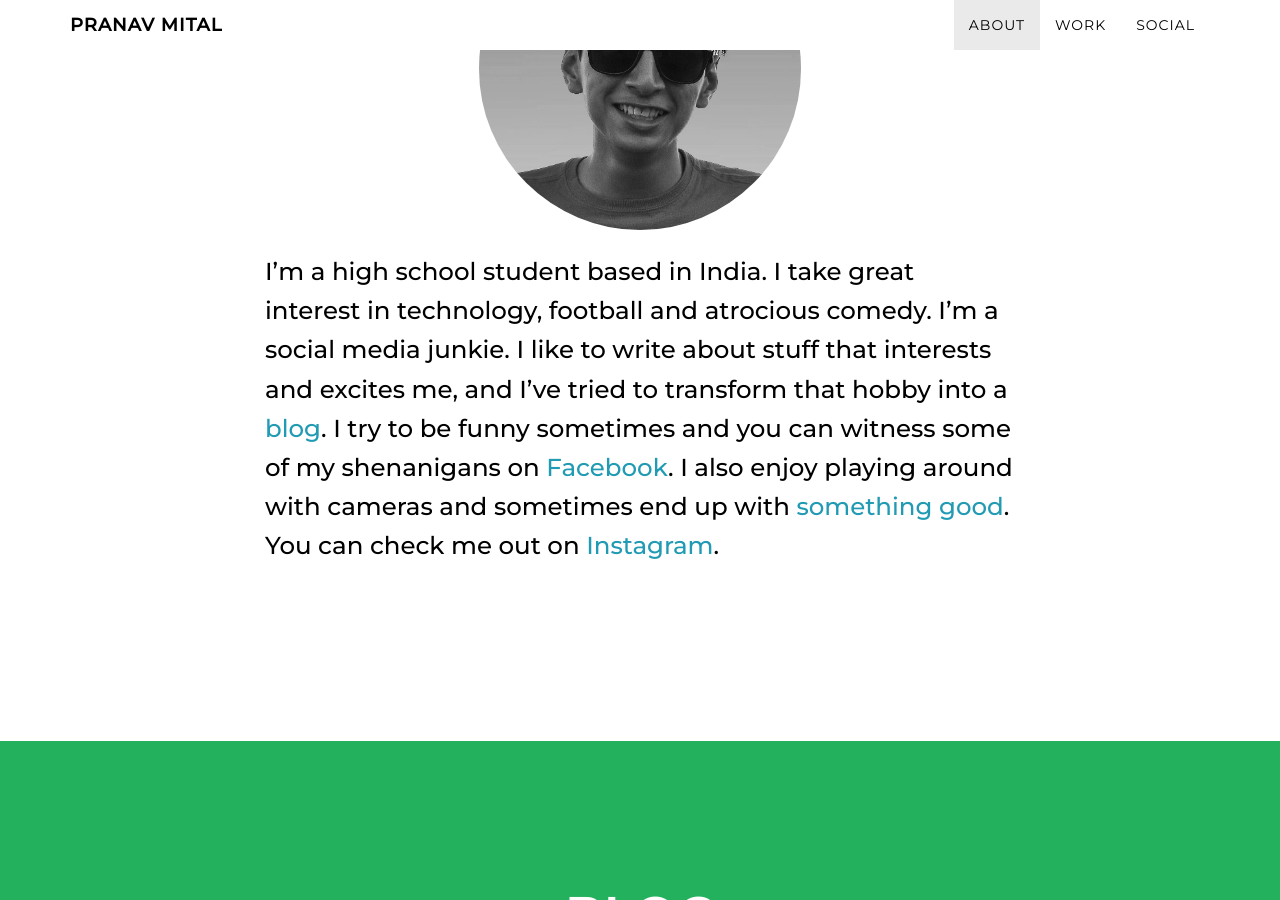
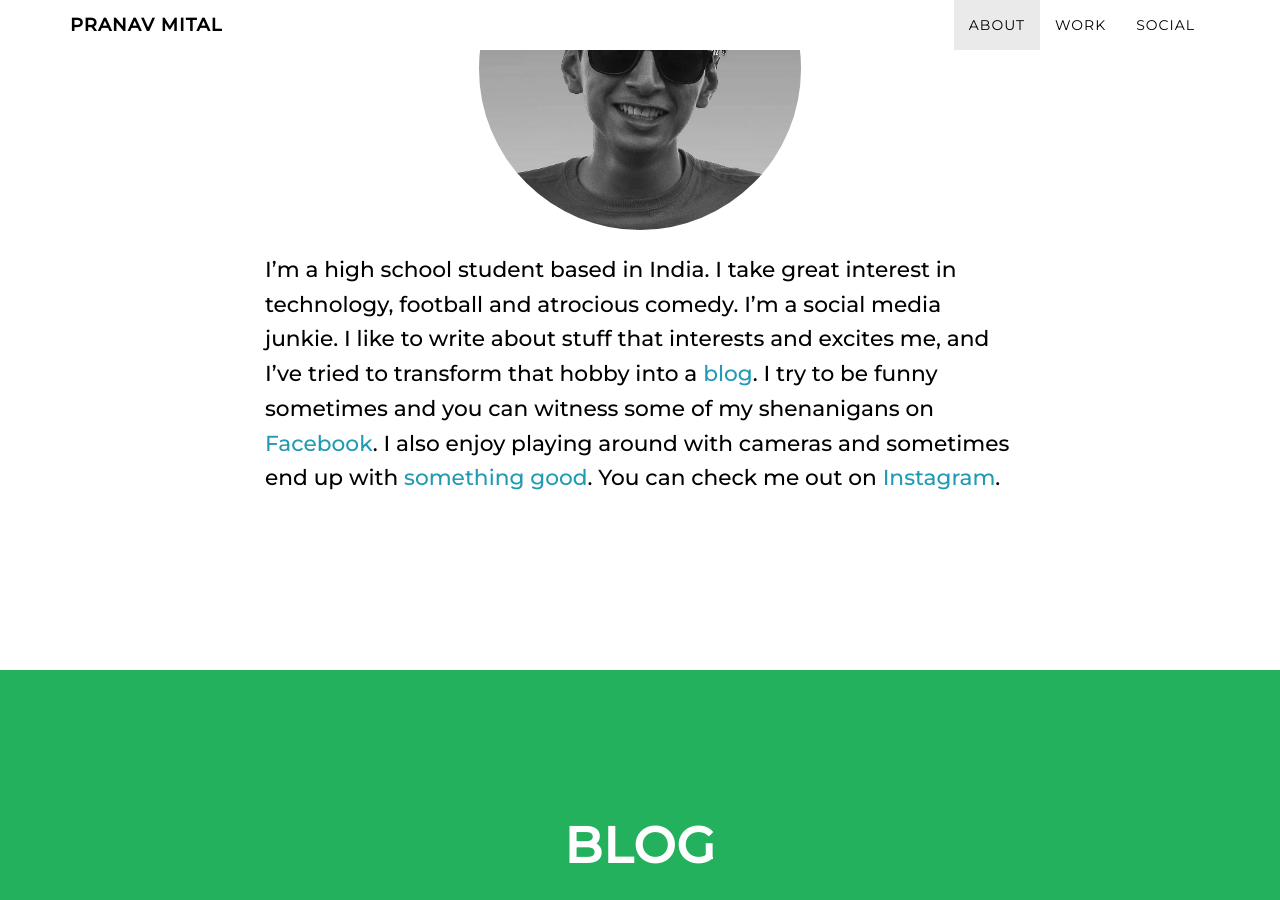
Before and after one commit to pranavmital/pranavmital.github.io, a Jekyll site: the page built from index.html, in a window 1280 px wide and 900 px high, scrolled down 1223 px. Built offline with Jekyll 4.4.1, drawn with Linux system fonts in a browser that asks for light colours; nearby versions of some CDN libraries.

Commit message:
Change main font size

```diff
--- a/_includes/css/grayscale.css
+++ b/_includes/css/grayscale.css
@@ -44,7 +44,7 @@ p {
     p {
         font-weight: 500;
         margin: 0 0 35px;
-        font-size: 175%;
+        font-size: 155%;
         line-height: 1.6;
     }
 }
```
Also changed, not shown: 3 other files.
